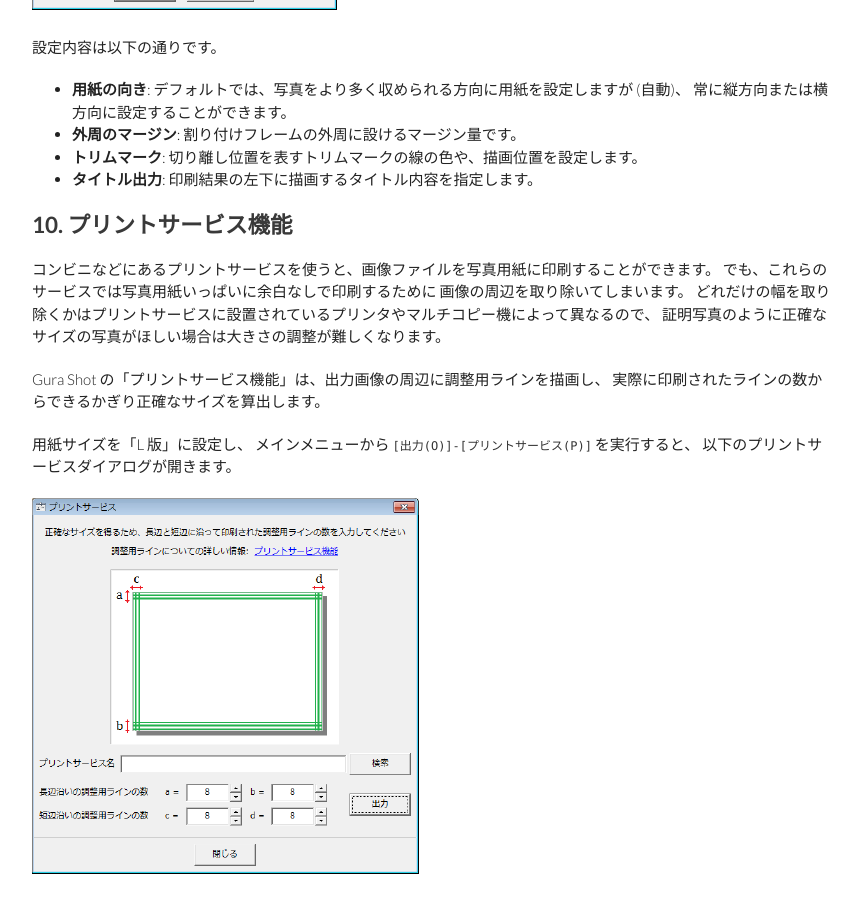
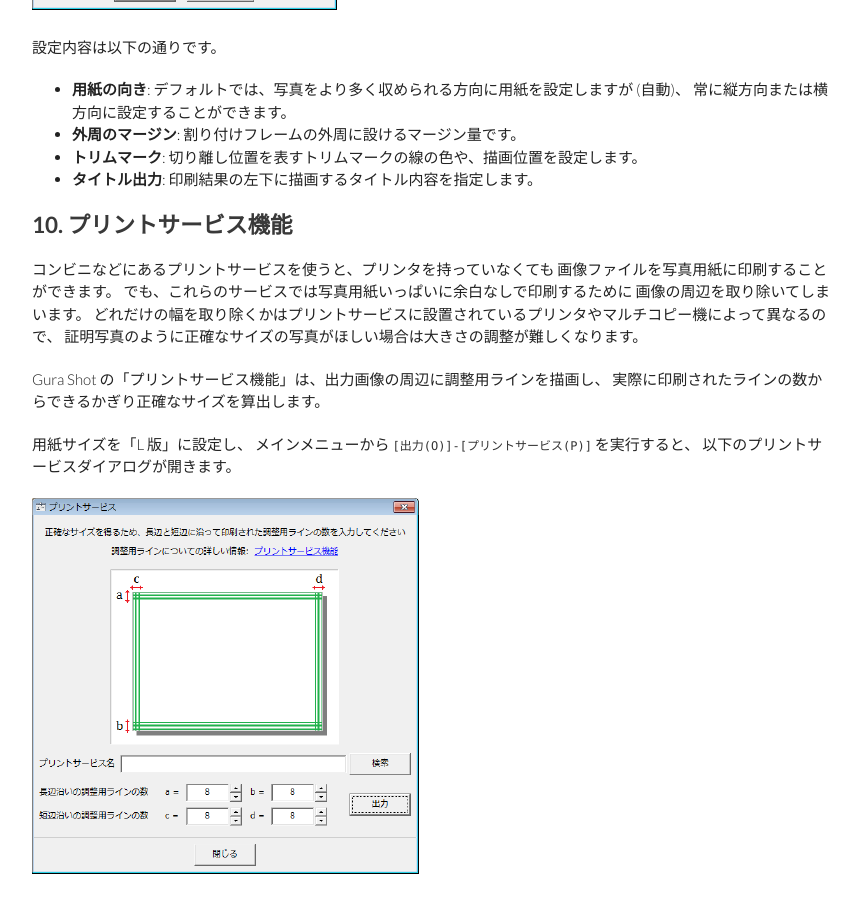
Before and after one commit to gura-app/gura-app.github.io, a Jekyll site: the page built from gurashot/index.md, in a window 1280 px wide and 900 px high, scrolled down 5712 px. Shown: the whole window, without its empty margins (208-1067 px from the left). Built offline with Jekyll 4.4.1, drawn with Linux system fonts in a browser that asks for light colours; Markdown is read by kramdown in place of the engine named in the settings; some of the changed text lies outside the part shown.

Commit message:
updated document

```diff
--- a/gurashot/index.md
+++ b/gurashot/index.md
@@ -190,7 +190,8 @@ Windows Installer `gura-x.x.x-win32.msi` (`x.x.x` はバージョン番号) を
 
 ## <a name="print-service"></a>10. プリントサービス機能
 
-コンビニなどにあるプリントサービスを使うと、画像ファイルを写真用紙に印刷することができます。
+コンビニなどにあるプリントサービスを使うと、プリンタを持っていなくても
+画像ファイルを写真用紙に印刷することができます。
 でも、これらのサービスでは写真用紙いっぱいに余白なしで印刷するために
 画像の周辺を取り除いてしまいます。
 どれだけの幅を取り除くかはプリントサービスに設置されているプリンタやマルチコピー機によって異なるので、
@@ -250,7 +251,7 @@ a と b、c と d は、それぞれ足した数が同じであれば同一の
 フレームサイズの高さと幅を設定します。
 
 「上マージン」と「顔部分」にはそれぞれ顔の上に設けるマージン幅と顔部分の高さを設定します。
-左のラジオボックスによって、比率による設定と長さによる設定のどちらかを選択できます。
+左のラジオボタンによって、比率による設定と長さによる設定のどちらかを選択できます。
 
 
 ## <a name="history"></a>12. 変更履歴
```
